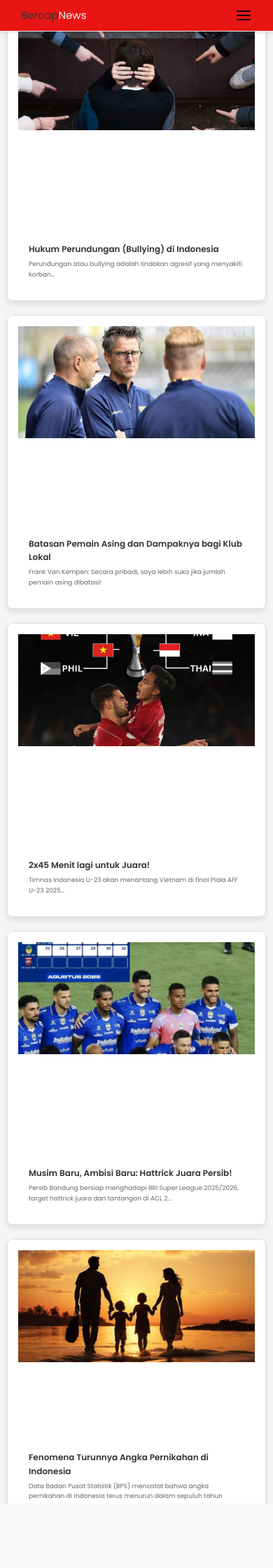
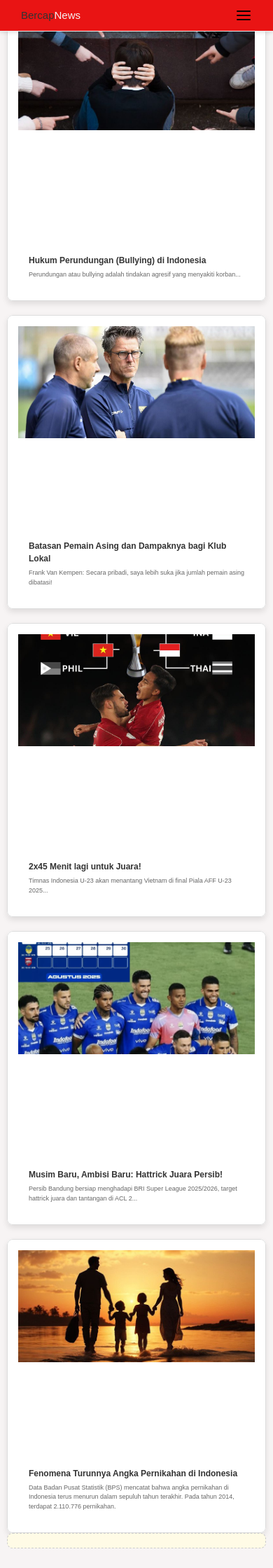
Before and after one commit to Hardiansyah46/haji-ojers, a PHP site: page / in a window 390 px wide. Shown: the top 2240 px of the page at 70% size. Before the commit the page ends 2148 px from the top, so only its background shows below. Run offline with PHP 8.4, Linux system fonts and the light colour scheme; some libraries are stand-ins or nearby versions.

Commit message:
mengubah css dan responsive nya

```diff
--- a/css/style.css
+++ b/css/style.css
@@ -19,7 +19,7 @@ body {
   font-family: Arial, sans-serif;
 }
 
-body {
+/* body {
   font-family: "Poppins", sans-serif;
   color: #333;
   line-height: 1.6;
@@ -33,11 +33,11 @@ body {
 body {
   display: flex;
   flex-direction: column;
-}
+} */
 
 /* Iklan */
 .ad-container {
-  margin: 20px auto;
+  /* margin: 20px auto; */
   text-align: center;
   max-width: 100%;
   padding: 10px;
@@ -84,7 +84,7 @@ body {
 }
 
 .layout {
-  display: flex;
+  /* display: flex; */
   align-items: flex-start;
 }
 
@@ -123,19 +123,7 @@ ul li a:hover {
   text-decoration: underline;
 }
 
-/* Responsif untuk layar kecil */
 /* @media (max-width: 768px) {
-  .layout {
-    flex-direction: column;
-  }
-
-  .sidebar {
-    width: 100%;
-    margin-top: 20px;
-  }
-} */
-
-@media (max-width: 768px) {
   .layout,
   .main-layout {
     flex-direction: column;
@@ -157,7 +145,7 @@ ul li a:hover {
   .content-wrapper {
     padding: 1rem;
   }
-}
+} */
 
 /* Layout dasar */
 .main-layout {
@@ -169,7 +157,7 @@ ul li a:hover {
 
 .main-content {
   flex: 3;
-  margin-top: 0;
+  /* margin-top: 0; */
   width: 100%;
   max-width: 100%;
   padding: 0 1rem;
@@ -203,7 +191,7 @@ ul li a:hover {
 }
 
 .ad-container {
-  margin-top: 20px;
+  /* margin-top: 20px; */
   background: #fffbe6;
   padding: 10px;
   border: 1px dashed #ccc;
```
